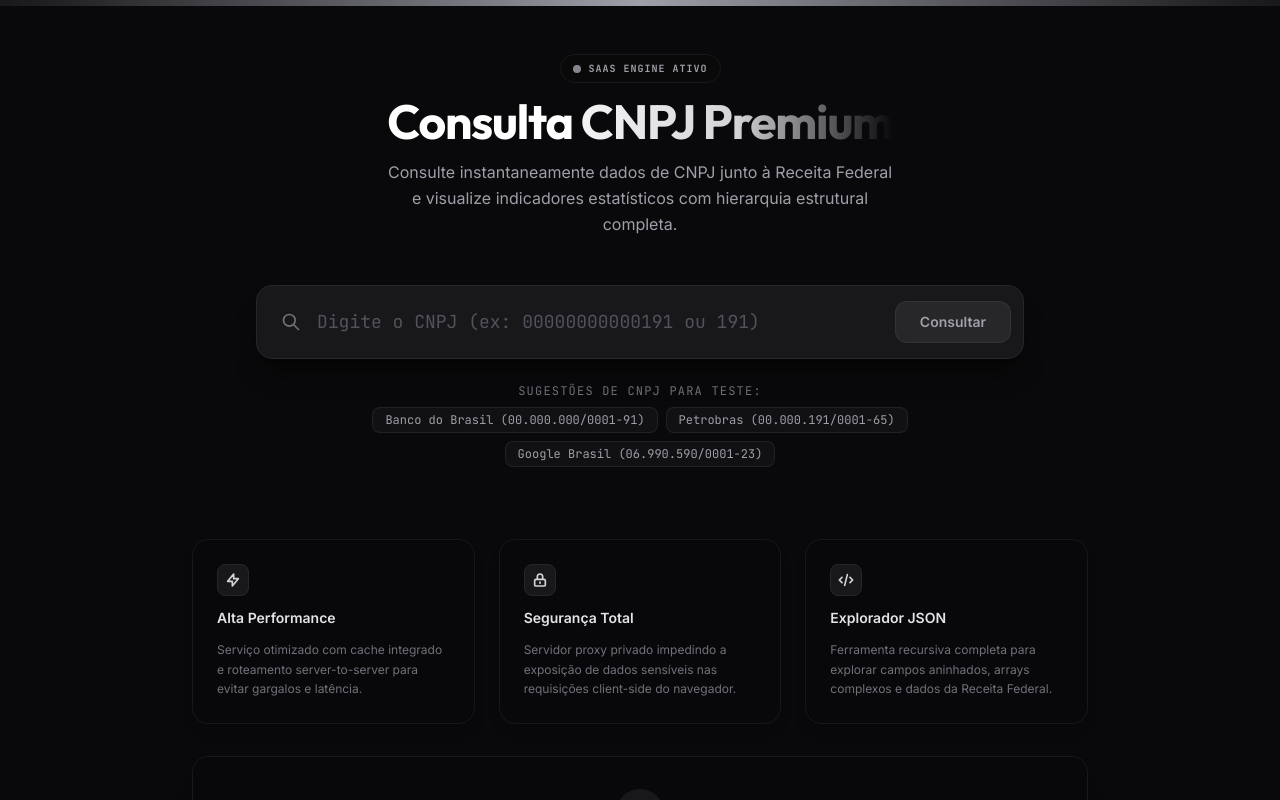
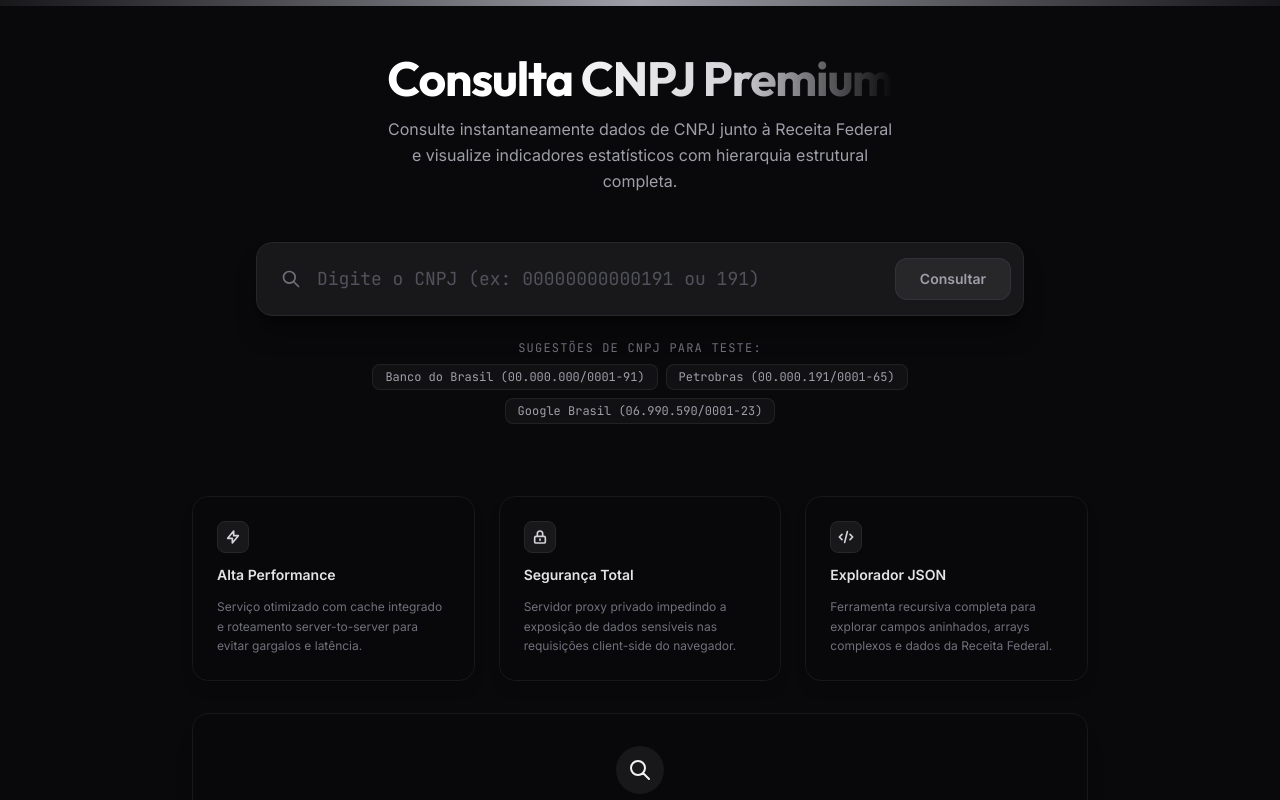
Before and after one commit to leonardoassunccao-dev/consulta-cnpj, a React (Vite) app: page / in a window 1280 px wide. Shown: the top 800 px of the page. Built offline with nearby package versions, Linux system fonts and the light colour scheme.

Commit message:
refactor: remove status indicator from header
Simplify the workspace header by removing the redundant "SaaS Engine Ativo" status badge to improve visual hierarchy.

```diff
--- a/src/App.tsx
+++ b/src/App.tsx
@@ -58,13 +58,6 @@ export default function App() {
 
         {/* Workspace Brand / Header */}
         <header className="text-center space-y-3.5 max-w-2xl mx-auto">
-          <div className="inline-flex items-center gap-2 border border-zinc-900 bg-zinc-950/60 p-1.5 px-3 rounded-full hover:border-zinc-800 transition">
-            <span className="w-2 h-2 rounded-full bg-zinc-400 animate-pulse"></span>
-            <span className="text-[10px] font-mono uppercase tracking-widest font-extrabold text-zinc-400">
-              SaaS Engine Ativo
-            </span>
-          </div>
-
           <h1 className="text-3xl md:text-5xl font-extrabold font-display tracking-tight text-white select-none">
             Consulta <span className="text-gradient bg-clip-text text-transparent bg-gradient-to-r from-zinc-100 via-zinc-300 to-zinc-450">CNPJ Premium</span>
           </h1>
```
